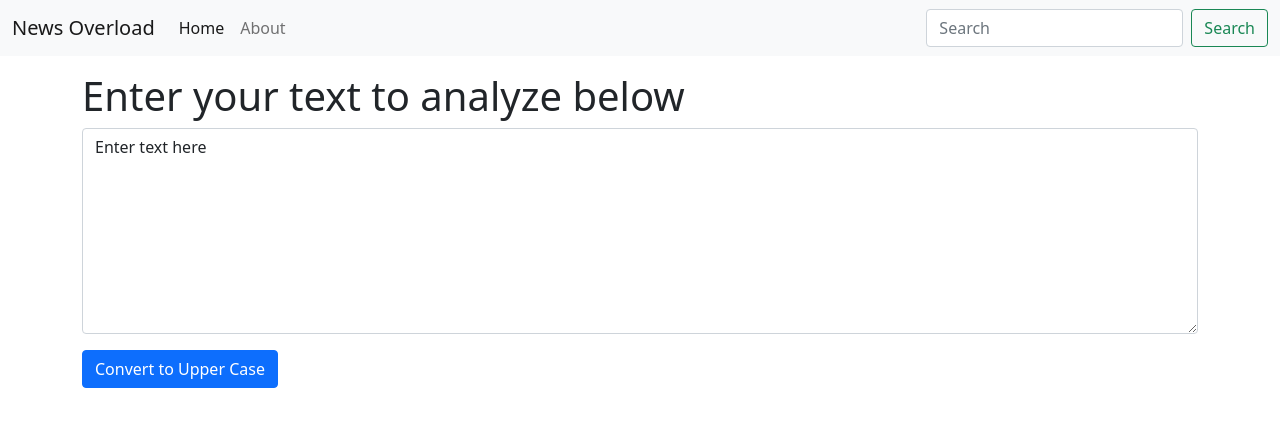
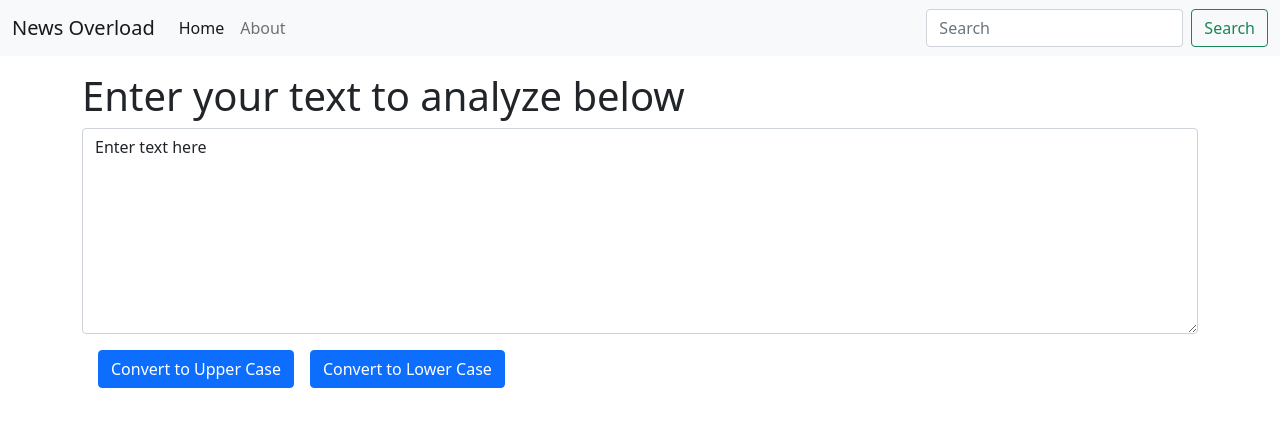
Before and after one commit to mayankrai2000/Text-Editor, a React (Create React App) app: page / in a window 1280 px wide. Shown: the top 426 px of the page. Built offline with nearby package versions, Linux system fonts and the light colour scheme.

Commit message:
lower case button implemented

```diff
--- a/src/components/TextForm.js
+++ b/src/components/TextForm.js
@@ -1,8 +1,13 @@
 import React, { useState } from "react";
 
 export default function TextForm(props) {
-  const handleUpClick = () => {
+  const handleUpClickUpper = () => {
     let newText = text.toUpperCase();
+    setText(newText)
+  };
+
+  const handleUpClickLower = () => {
+    let newText = text.toLowerCase();
     setText(newText)
   };
 
@@ -23,8 +28,11 @@ export default function TextForm(props) {
           rows="8"
         ></textarea>
       </div>
-      <button className="btn btn-primary" onClick={handleUpClick}>
+      <button className="btn btn-primary mx-3" onClick={handleUpClickUpper} >
         Convert to Upper Case
+      </button>
+      <button className="btn btn-primary" onClick={handleUpClickLower}>
+        Convert to Lower Case
       </button>
     </div>
   );
```
